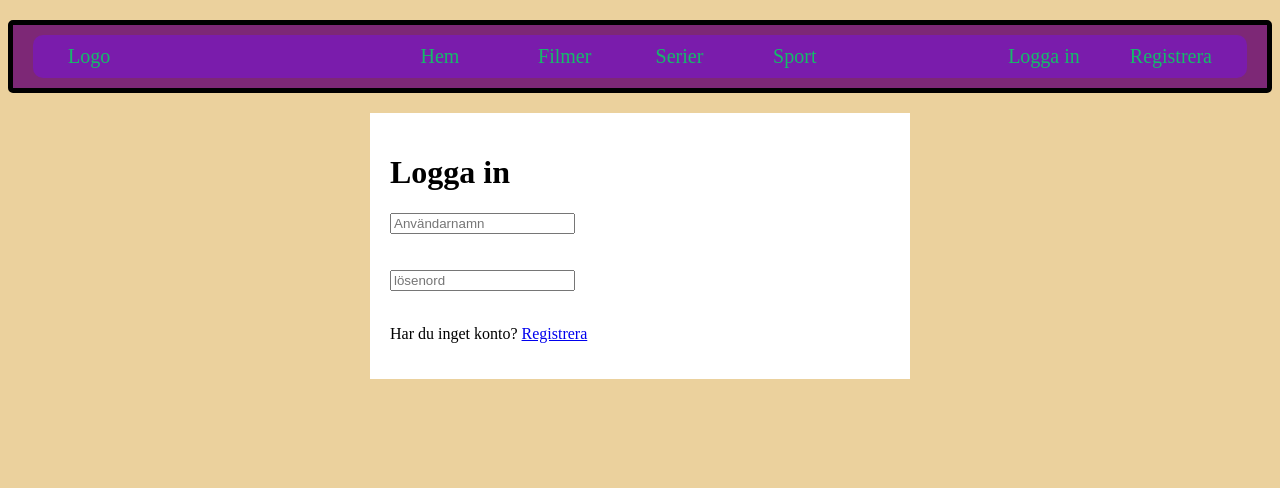
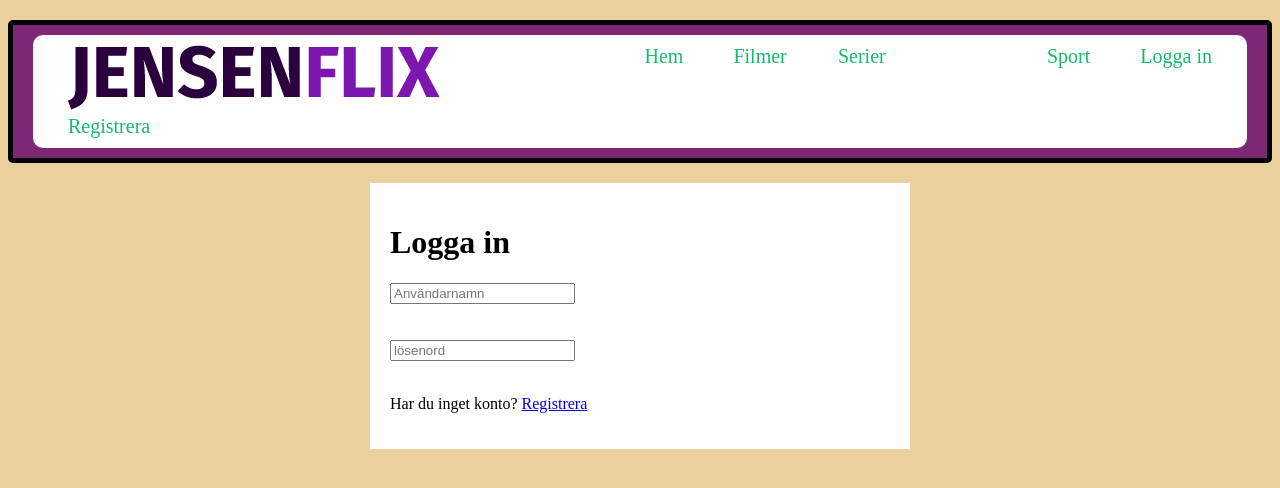
Before and after one commit to jonatangroncode/jensenflix, a plain HTML site: page registrera/login.html in a window 1280 px wide. Drawn offline with Linux system fonts and the light colour scheme.

Commit message:
applicerat logon i navbaren till login/registrera sidorna

```diff
--- a/registrera/login.html
+++ b/registrera/login.html
@@ -10,7 +10,7 @@
     <div class="navcontainer">
         <div class="navbar">
             <ul>
-                <li><a href=".html">Logo</a></li>
+                <li><a href=".html"><img src="../images/logo.png" alt="logolink"</a></li>
                 <li><a href=".html">Hem</a></li>
                 <li><a href=".html">Filmer</a></li>
                 <li><a href=".html">Serier</a></li>
@@ -25,7 +25,7 @@
         <form>
             <input type="text" id="username" name="username" placeholder="Användarnamn"><br><br><br>
             <input type="password" id="password" name="password" placeholder="lösenord"><br><br>
-            <p>Har du inget konto? <a href="registera.html">Registrera</a></p>
+            <p>Har du inget konto? <a href="registrera.html">Registrera</a></p>
         </form>
     </div>
 </body>
--- a/registrera/style.css
+++ b/registrera/style.css
@@ -4,7 +4,7 @@ body {
 
 .navcontainer {
     background-color: #7d2876;
-    max-height: 60px;
+    max-height: auto;
     max-width: auto;
     border: 5px solid black;
     border-radius: 5px;
@@ -13,7 +13,7 @@ body {
 }
 
 .navbar {
-    background-color: #7A1CAC;
+    background-color: #ffffff;
     display: grid;
     grid-template-columns: 3fr 1fr 1fr 1fr 2fr auto auto;
     padding: 10px;
```
Also changed, not shown: registrera/registrera.html (+1 -1 lines).
